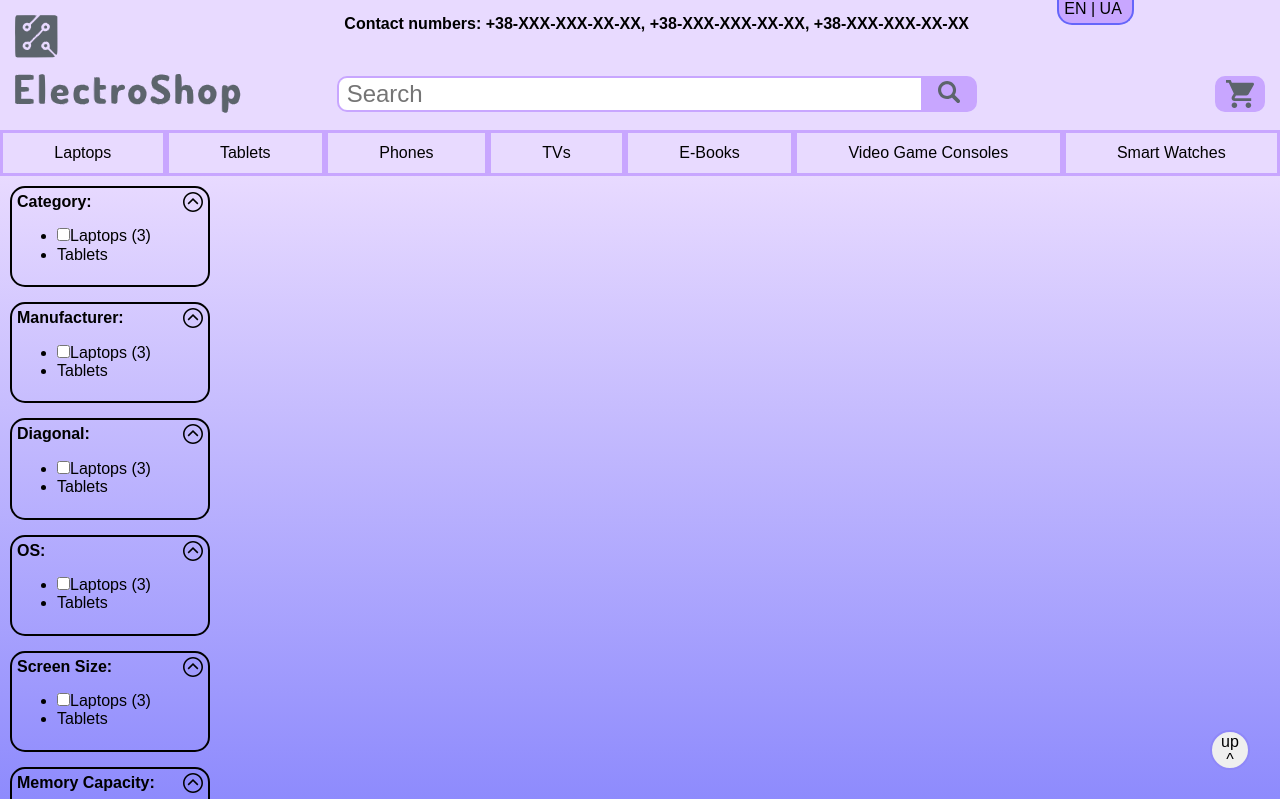
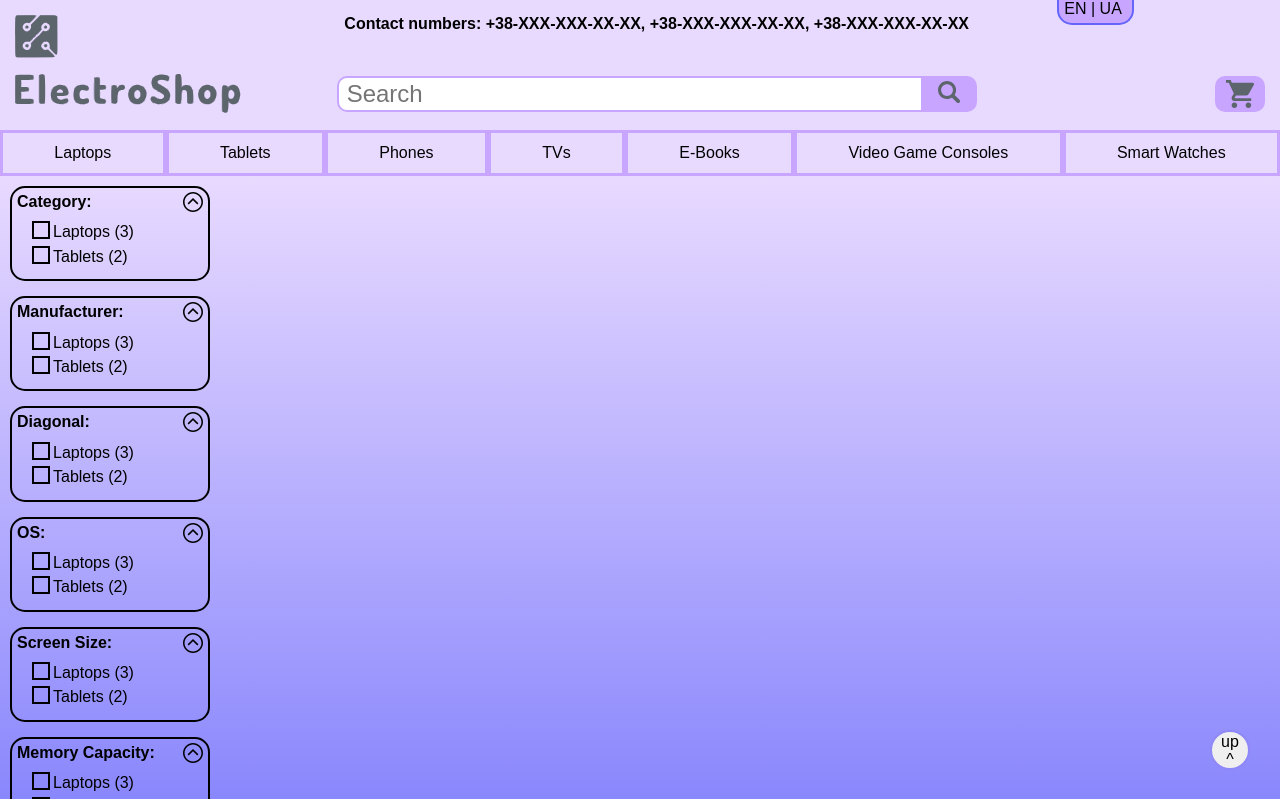
Before and after one commit to AlexKuskov/electro-shop, an Angular app: page / in a window 1280 px wide. Shown: the top 799 px of the page. Built offline with nearby package versions, Linux system fonts and the light colour scheme.

Commit message:
Styled checkbox for parameter items

```diff
--- a/src/app/components/content/filter-section/filter-section.component.html
+++ b/src/app/components/content/filter-section/filter-section.component.html
@@ -6,12 +6,18 @@
 
       <input class="filter-parameter__checkbox" type="checkbox" id="checkbox-{{ i }}">
       <label class="filter-parameter__down-arrow-wrapper" for="checkbox-{{ i }}">
-        <img class="down-arrow-icon" src="assets/images/down-arrow.svg" alt="\/">
+        <img class="down-arrow-icon" src="assets/images/down-arrow.svg" alt="Toggle">
       </label>
 
       <ul class="filter-parameter__option-list">
-          <li><input class="filter-parameter__option" type="checkbox">Laptops (3)</li>
-          <li>Tablets</li>
+          <li class="filter-parameter__option">
+            <input class="option-checkbox" type="checkbox" id="option-checkbox-{{ i }}">
+            <label class="option-label" for="option-checkbox-{{ i }}">Laptops (3)</label>
+          </li>
+          <li class="filter-parameter__option">
+            <input class="option-checkbox" type="checkbox" id="option-checkbox-{{ i }}">
+            <label class="option-label" for="option-checkbox-{{ i }}">Tablets (2)</label>
+          </li>
       </ul>
   </div>
 
--- a/src/app/components/content/filter-section/filter-section.component.scss
+++ b/src/app/components/content/filter-section/filter-section.component.scss
@@ -44,6 +44,54 @@
     height: 100%;
 }
 
+.filter-parameter__option-list {
+    list-style-type: none;
+    padding-left: 5px;
+    margin: 8px 0;
+}
+
+.filter-parameter__option {
+    margin-bottom: 2px;
+}
+
+.option-checkbox {
+    visibility: hidden;
+
+    &:checked + .option-label::after {
+        visibility: visible;
+    }
+}
+
+.option-label {
+    position: relative;
+    user-select: none;
+
+    &::before {
+        content: '';
+        display: inline-block;
+        position: relative;
+        top: 2px;
+        right: 3px;
+        height: 14px;
+        width: 14px;
+        border: 2px solid rgb(0, 0, 0);
+    }
+
+    &::after {
+        content: '';
+        display: inline-block;
+        position: absolute;
+        left: 2px;
+        top: 1px;
+        height: 10px;
+        width: 5px;
+        border: solid rgb(0, 0, 0);
+        border-width: 0 3px 3px 0;
+        transform: rotate(45deg);
+        visibility: hidden;
+    }
+}
+
 .filter-parameter--price {
     height: 55px;
 }
```
